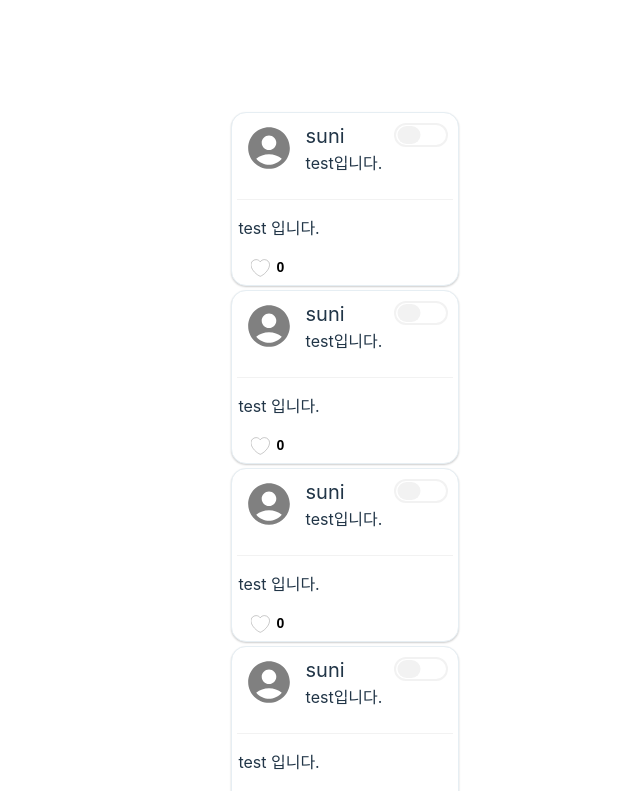
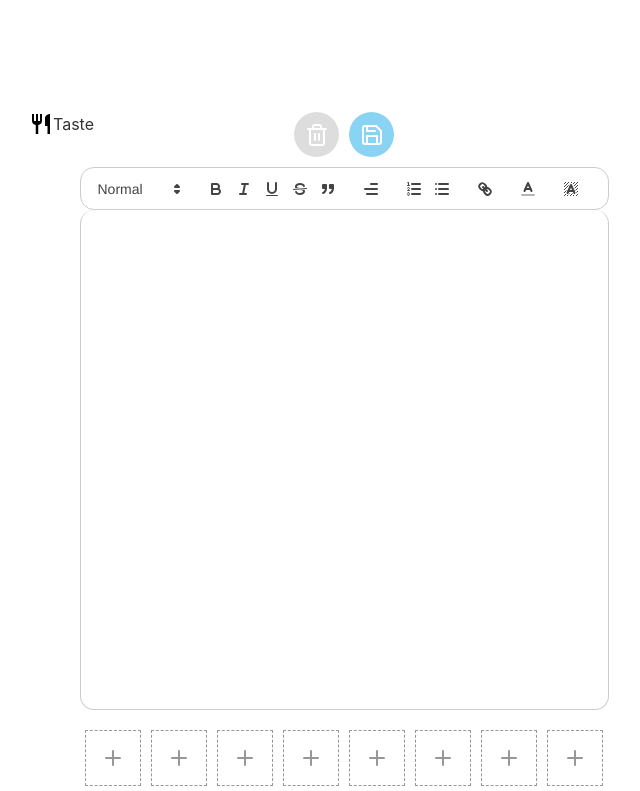
Before and after one commit to SuniPro/JudiciousPassion-client, a React (Vite) app: page /posting in a window 1280 px wide. Shown: the top 791 px of the page, without its empty margins (296-936 px from the left). Built offline with nearby package versions, Linux system fonts and the light colour scheme.

Commit message:
feat : editor 기능 도입중

```diff
--- a/src/App.tsx
+++ b/src/App.tsx
@@ -1,10 +1,11 @@
 /** @jsxImportSource @emotion/react */
 import "./App.css";
-import { Taste } from "./pages/Taste";
 import { BrowserRouter, Route, Routes } from "react-router-dom";
 import { Main } from "./pages/Main";
 import { css } from "@emotion/react";
 import theme from "./styles/theme";
+import { SideNav } from "./components/Layouts/SideNav";
+import { Editor } from "./components/Editor/Editor";
 
 function App() {
   return (
@@ -15,14 +16,14 @@ function App() {
         }
       `}
     >
+      <SideNav />
       <BrowserRouter>
         <Routes>
-          <Route path="/" element={<Main />}>
-            <Route path="taste" element={<Taste />} />
-          </Route>
+          <Route path="/" element={<Main />}></Route>
+          <Route path="manage">{/*  user chat */}</Route>
+          <Route path="posting" element={<Editor />} />
         </Routes>
       </BrowserRouter>
-      <Taste></Taste>
     </div>
   );
 }
--- /dev/null
+++ b/src/components/Editor/Editor.tsx
@@ -0,0 +1,195 @@
+/** @jsxImportSource @emotion/react */
+import React, { useEffect, useState } from "react";
+import ReactQuill from "react-quill";
+import "react-quill/dist/quill.snow.css";
+import { PageContainer } from "../Layouts/Layouts";
+import { css } from "@emotion/react";
+import theme from "../../styles/theme";
+import styled from "@emotion/styled";
+import * as feather from "feather-icons";
+import { CircleButton, RoundedButton } from "../Layouts/Button";
+
+const IMAGE_UPLOAD_LIMIT = 8;
+
+const myColors = [
+  "purple",
+  "#785412",
+  "#452632",
+  "#856325",
+  "#963254",
+  "#254563",
+  "white",
+];
+const modules = {
+  toolbar: [
+    [{ header: [1, 2, 3, 4, 5, 6, false] }],
+    ["bold", "italic", "underline", "strike", "blockquote"],
+    [{ align: ["right", "center", "justify"] }],
+    [{ list: "ordered" }, { list: "bullet" }],
+    ["link"],
+    [{ color: myColors }],
+    [{ background: myColors }],
+  ],
+};
+
+const formats = [
+  "header",
+  "bold",
+  "italic",
+  "underline",
+  "strike",
+  "blockquote",
+  "list",
+  "bullet",
+  "link",
+  "color",
+  "background",
+  "align",
+];
+
+export function Editor() {
+  const [code, setCode] = useState("");
+  const handleProcedureContentChange = (content: any) => {
+    setCode(content);
+  };
+  useEffect(() => {
+    console.log(code);
+  }, [code]);
+
+  return (
+    <PageContainer
+      css={css`
+        margin-top: 7rem;
+        .ql-toolbar.ql-snow {
+          border-radius: ${theme.borderRadius.roundedBox};
+        }
+
+        .ql-container.ql-snow {
+          border-radius: ${theme.borderRadius.roundedBox};
+
+          height: 500px;
+        }
+      `}
+    >
+      <ButtonContainer>
+        <CircleButton icon="trash-2" func={undefined} isActive={false} />
+        <CircleButton icon="save" func={undefined} isActive={true} />
+      </ButtonContainer>
+
+      <ReactQuill
+        theme="snow"
+        modules={modules}
+        formats={formats}
+        value={code}
+        onChange={handleProcedureContentChange}
+      />
+      <ImageUpload />
+    </PageContainer>
+  );
+}
+
+const ButtonContainer = styled.div`
+  width: 100%;
+  display: flex;
+  flex-direction: row;
+  flex-wrap: nowrap;
+  justify-content: center;
+  align-items: center;
+  gap: 10px;
+  margin-bottom: 10px;
+`;
+
+function ImageUpload() {
+  const [uploadImgUrl, setUploadImgUrl] = useState<string[]>([]);
+
+  useEffect(() => {
+    // Feather Icons를 React에 적용
+    feather.replace();
+  }, []);
+
+  const onchangeImageUpload = (
+    e: React.ChangeEvent<HTMLInputElement>,
+    index: number,
+  ) => {
+    const { files } = e.target;
+    if (files && files[0]) {
+      const uploadFile = files[0];
+      const reader = new FileReader();
+
+      reader.readAsDataURL(uploadFile);
+      reader.onloadend = () => {
+        setUploadImgUrl((prev) => {
+          const updatedUrls = [...prev];
+          updatedUrls[index] = reader.result as string; // 인덱스 위치에 URL 추가
+          return updatedUrls;
+        });
+      };
+    }
+  };
+
+  return (
+    <ImageUploaderContainer>
+      {Array.from({ length: IMAGE_UPLOAD_LIMIT }, (_, index) => (
+        <React.Fragment key={index}>
+          {uploadImgUrl[index] ? (
+            <StyledImage
+              key={index}
+              src={uploadImgUrl[index]}
+              alt={`Uploaded ${index}`}
+            />
+          ) : (
+            <>
+              <input
+                id={`image-upload-case ${index}`}
+                type="file"
+                accept="image/*"
+                onChange={(e) => onchangeImageUpload(e, index)}
+              />
+              <ImageCase htmlFor={`image-upload-case ${index}`}>
+                <i
+                  data-feather="plus"
+                  css={css`
+                    color: ${theme.colors.gray};
+                  `}
+                />
+              </ImageCase>
+            </>
+          )}
+        </React.Fragment>
+      ))}
+    </ImageUploaderContainer>
+  );
+}
+
+const ImageUploaderContainer = styled.div`
+  display: flex;
+  flex-direction: row;
+  margin-top: 20px;
+  width: 100%;
+
+  justify-content: center;
+
+  gap: 10px;
+
+  input {
+    display: none;
+  }
+`;
+const StyledImage = styled.img`
+  width: 54px;
+  height: 54px;
+
+  object-fit: cover;
+`;
+
+const ImageCase = styled.label`
+  width: 54px;
+  height: 54px;
+  border: 1px dashed ${theme.colors.gray};
+
+  display: flex;
+  flex-direction: column;
+  align-items: center;
+  justify-content: center;
+  cursor: pointer;
+`;
```
Also changed, not shown: package.json (+8 -0 lines), src/api/Posting.tsx (added), 1 other file (tests, documents, lock files or other folders).
